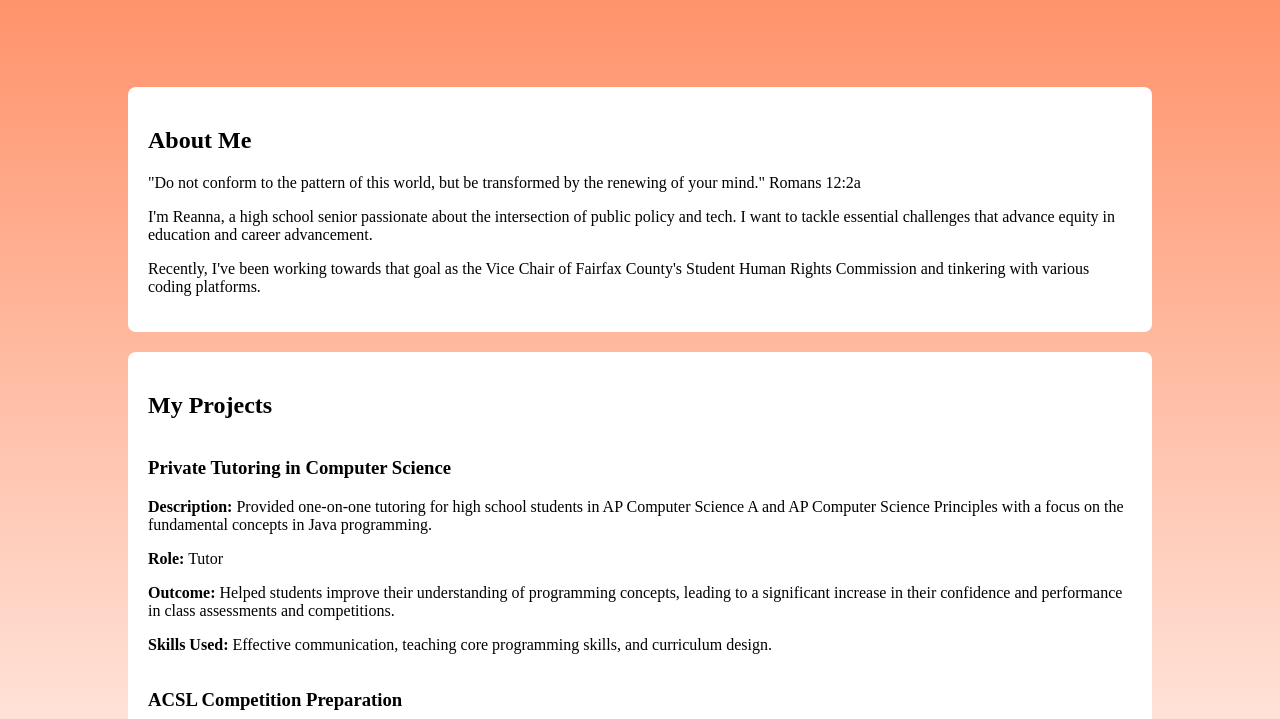
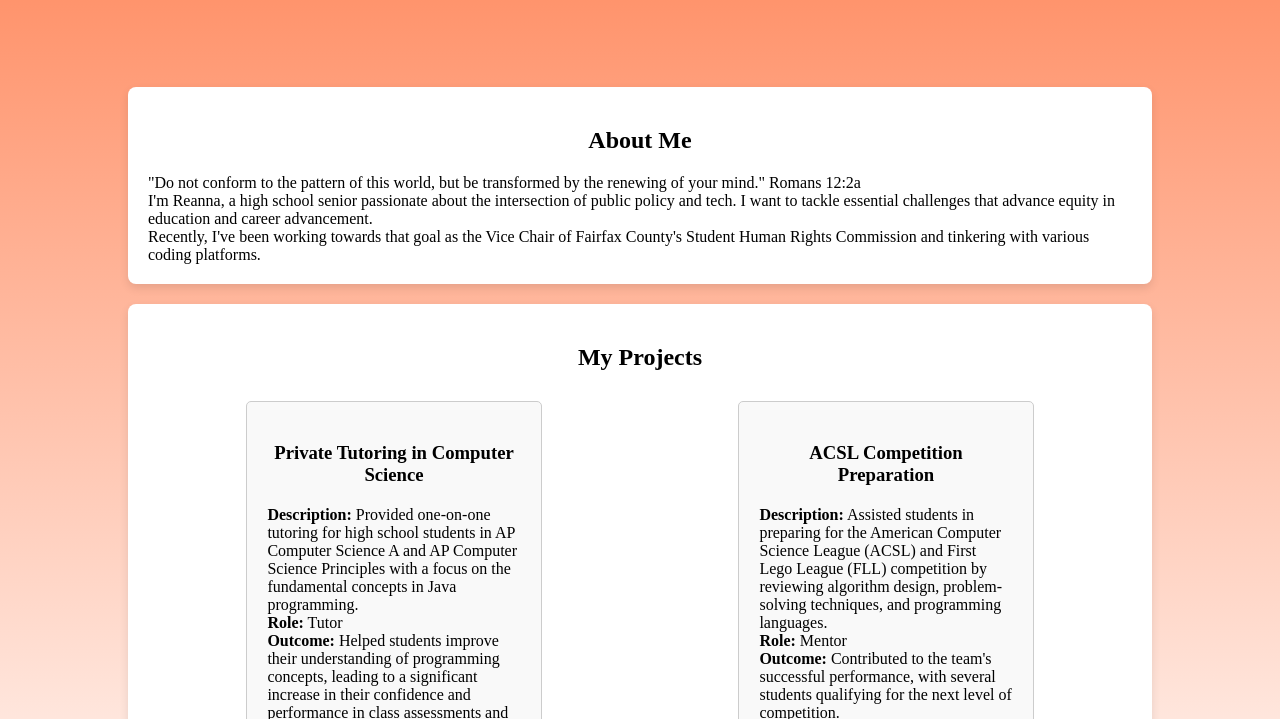
Before and after one commit to reannavardhan/reannavardhan.github.io, a plain HTML site: page index.html in a window 1280 px wide. Shown: the part 183-902 px from the top of the page. Drawn offline with Linux system fonts and the light colour scheme; a web font is replaced by a local one.

Commit message:
Update index.html

```diff
--- a/index.html
+++ b/index.html
@@ -3,8 +3,10 @@
 <head>
     <meta charset="UTF-8">
     <meta name="viewport" content="width=device-width, initial-scale=1.0">
-    <title>[Your Name] - Portfolio</title>
+    <title> Reanna V - Portfolio</title>
     <link href="https://fonts.googleapis.com/css2?family=Times+New+Roman&display=swap" rel="stylesheet">
+    <link rel="stylesheet" href="index.css">
+
     <style>
         body {
             background: linear-gradient(to bottom, #ff7f50, #ffffff); /* Ombre from dark orange to white */
```
